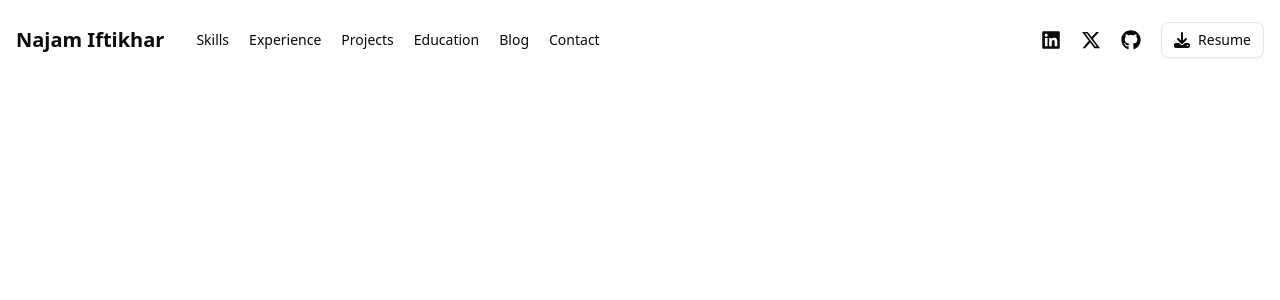
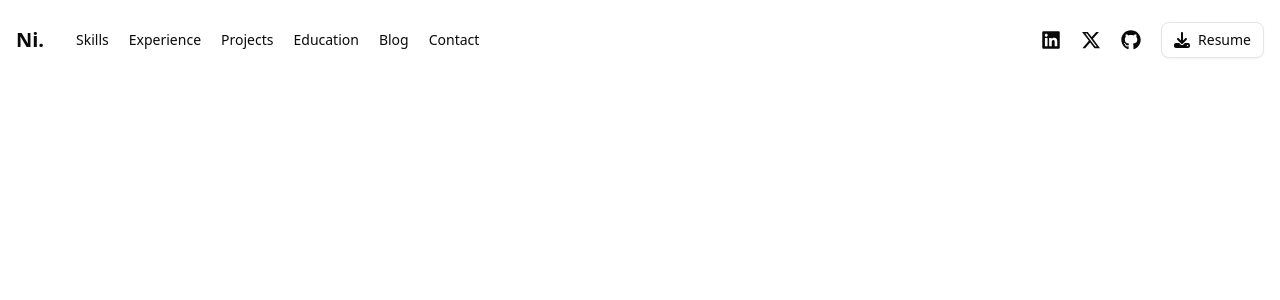
Before and after one commit to devnajam/personal-website, a Next.js app: page / in a window 1280 px wide. Shown: the top 300 px of the page. Built offline with nearby package versions, Linux system fonts and the light colour scheme.

Commit message:
style: change navbar width

```diff
--- a/components/layout/navbar/navbar.tsx
+++ b/components/layout/navbar/navbar.tsx
@@ -21,9 +21,9 @@ import {
 export const Navbar = () => {
   return (
     <div>
-      <Box className="h-14 xl:h-20 flex justify-between items-center" size="xl">
+      <Box className="h-14 xl:h-20 flex justify-between items-center" size="lg">
         <div className="flex gap-8 items-center">
-          <h1 className="text-xl font-bold">Najam Iftikhar</h1>
+          <h1 className="text-xl font-bold">Ni.</h1>
           <div className="gap-5 text-sm hidden xl:flex">
             <Link href="/#skills">Skills</Link>
             <Link href="/#experience">Experience</Link>
```
